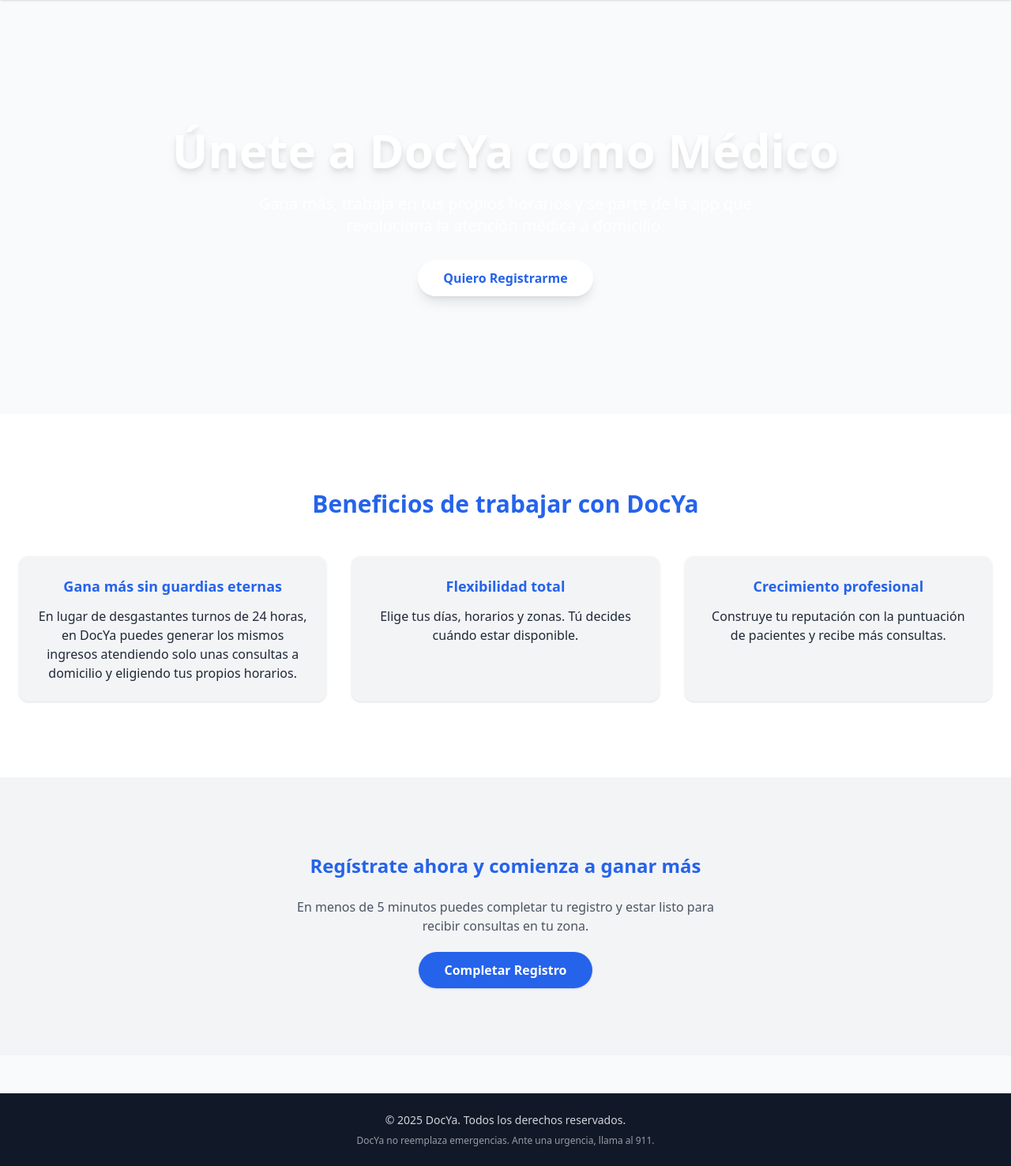
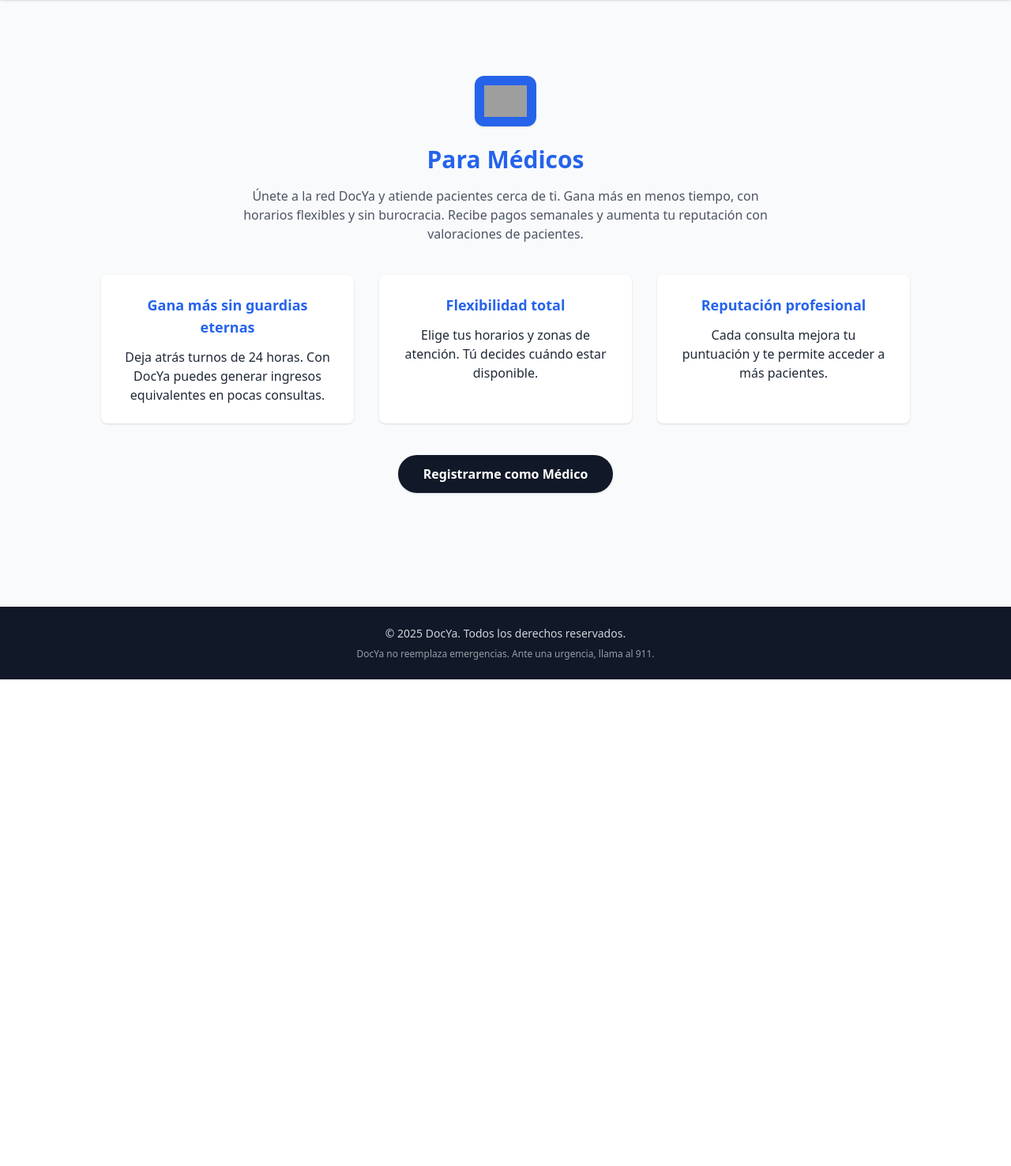
Before and after one commit to NahunMenem/DOCYA-RAILWAY, a FastAPI app: page /medicos in a window 1280 px wide. Shown: the part 64-1540 px from the top of the page at 79% size. After the commit the page ends 924 px from the top, so only its background shows below. Run offline with FastAPI, Linux system fonts and the light colour scheme; parts of the project's set-up code (start-up, migrations or seed data) failed here and were passed over; some libraries are stand-ins or nearby versions; grey boxes are pictures that could not be loaded.

Commit message:
Update medicos.html

```diff
--- a/templates/medicos.html
+++ b/templates/medicos.html
@@ -1,54 +1,33 @@
 {% extends "base.html" %}
 
-{% block title %}Trabaja con DocYa - Médicos{% endblock %}
+{% block title %}DocYa - Para Médicos{% endblock %}
 
 {% block content %}
-<!-- Hero -->
-<section class="gradient-bg text-white text-center py-40 px-6">
-  <h1 class="text-4xl md:text-6xl font-extrabold mb-6 drop-shadow-lg" data-aos="fade-down">
-    Únete a DocYa como Médico
-  </h1>
-  <p class="text-lg md:text-xl max-w-2xl mx-auto mb-10" data-aos="fade-up">
-    Gana más, trabaja en tus propios horarios y sé parte de la app que revoluciona la atención médica a domicilio.
+<section class="py-24 bg-gray-50 text-center px-6">
+  <img src="https://res.cloudinary.com/dqsacd9ez/image/upload/v1757197807/DOCYAPRO_BLANCO_eerxi3.png"
+       class="h-16 mx-auto mb-6 bg-blue-600 p-3 rounded-xl shadow" alt="Médicos DocYa">
+  <h2 class="text-3xl font-bold text-blue-600 mb-4">Para Médicos</h2>
+  <p class="max-w-2xl mx-auto text-gray-600 mb-10">
+    Únete a la red DocYa y atiende pacientes cerca de ti.
+    Gana más en menos tiempo, con horarios flexibles y sin burocracia.
+    Recibe pagos semanales y aumenta tu reputación con valoraciones de pacientes.
   </p>
-  <a href="#registro" class="bg-white text-blue-600 px-8 py-3 rounded-full font-semibold shadow-lg hover:bg-gray-100 transition">
-    Quiero Registrarme
+  <div class="grid md:grid-cols-3 gap-8 max-w-5xl mx-auto">
+    <div class="bg-white p-6 rounded-lg shadow text-center">
+      <h3 class="font-bold text-lg mb-3 text-blue-600">Gana más sin guardias eternas</h3>
+      <p>Deja atrás turnos de 24 horas. Con DocYa puedes generar ingresos equivalentes en pocas consultas.</p>
+    </div>
+    <div class="bg-white p-6 rounded-lg shadow text-center">
+      <h3 class="font-bold text-lg mb-3 text-blue-600">Flexibilidad total</h3>
+      <p>Elige tus horarios y zonas de atención. Tú decides cuándo estar disponible.</p>
+    </div>
+    <div class="bg-white p-6 rounded-lg shadow text-center">
+      <h3 class="font-bold text-lg mb-3 text-blue-600">Reputación profesional</h3>
+      <p>Cada consulta mejora tu puntuación y te permite acceder a más pacientes.</p>
+    </div>
+  </div>
+  <a href="#" class="mt-10 inline-block bg-gray-900 text-white px-8 py-3 rounded-full font-semibold shadow hover:bg-gray-800 transition">
+    Registrarme como Médico
   </a>
 </section>
-
-<!-- Beneficios -->
-<section class="py-24 bg-white">
-  <div class="container mx-auto px-6 text-center">
-    <h2 class="text-3xl font-bold text-blue-600 mb-12" data-aos="fade-up">Beneficios de trabajar con DocYa</h2>
-    <div class="grid md:grid-cols-3 gap-8">
-      <div class="p-6 bg-gray-100 rounded-xl shadow hover:shadow-lg transition" data-aos="fade-up">
-        <h3 class="font-bold text-lg mb-3 text-blue-600">Gana más sin guardias eternas</h3>
-        <p>En lugar de desgastantes turnos de 24 horas, en DocYa puedes generar los mismos ingresos
-  atendiendo solo unas consultas a domicilio y eligiendo tus propios horarios.</p>
-      </div>
-      <div class="p-6 bg-gray-100 rounded-xl shadow hover:shadow-lg transition" data-aos="fade-up" data-aos-delay="100">
-        <h3 class="font-bold text-lg mb-3 text-blue-600">Flexibilidad total</h3>
-        <p>Elige tus días, horarios y zonas. Tú decides cuándo estar disponible.</p>
-      </div>
-      <div class="p-6 bg-gray-100 rounded-xl shadow hover:shadow-lg transition" data-aos="fade-up" data-aos-delay="200">
-        <h3 class="font-bold text-lg mb-3 text-blue-600">Crecimiento profesional</h3>
-        <p>Construye tu reputación con la puntuación de pacientes y recibe más consultas.</p>
-      </div>
-    </div>
-  </div>
-</section>
-
-<!-- Call to Action -->
-<section id="registro" class="py-24 bg-gray-100">
-  <div class="container mx-auto px-6 text-center" data-aos="fade-up">
-    <h2 class="text-2xl font-bold text-blue-600 mb-6">Regístrate ahora y comienza a ganar más</h2>
-    <p class="max-w-xl mx-auto text-gray-600 mb-8">
-      En menos de 5 minutos puedes completar tu registro y estar listo para recibir consultas en tu zona.
-    </p>
-    <a href="https://forms.gle/XXXXXX" target="_blank"
-       class="bg-blue-600 text-white px-8 py-3 rounded-full font-semibold shadow hover:bg-blue-700 transition">
-      Completar Registro
-    </a>
-  </div>
-</section>
 {% endblock %}
```
